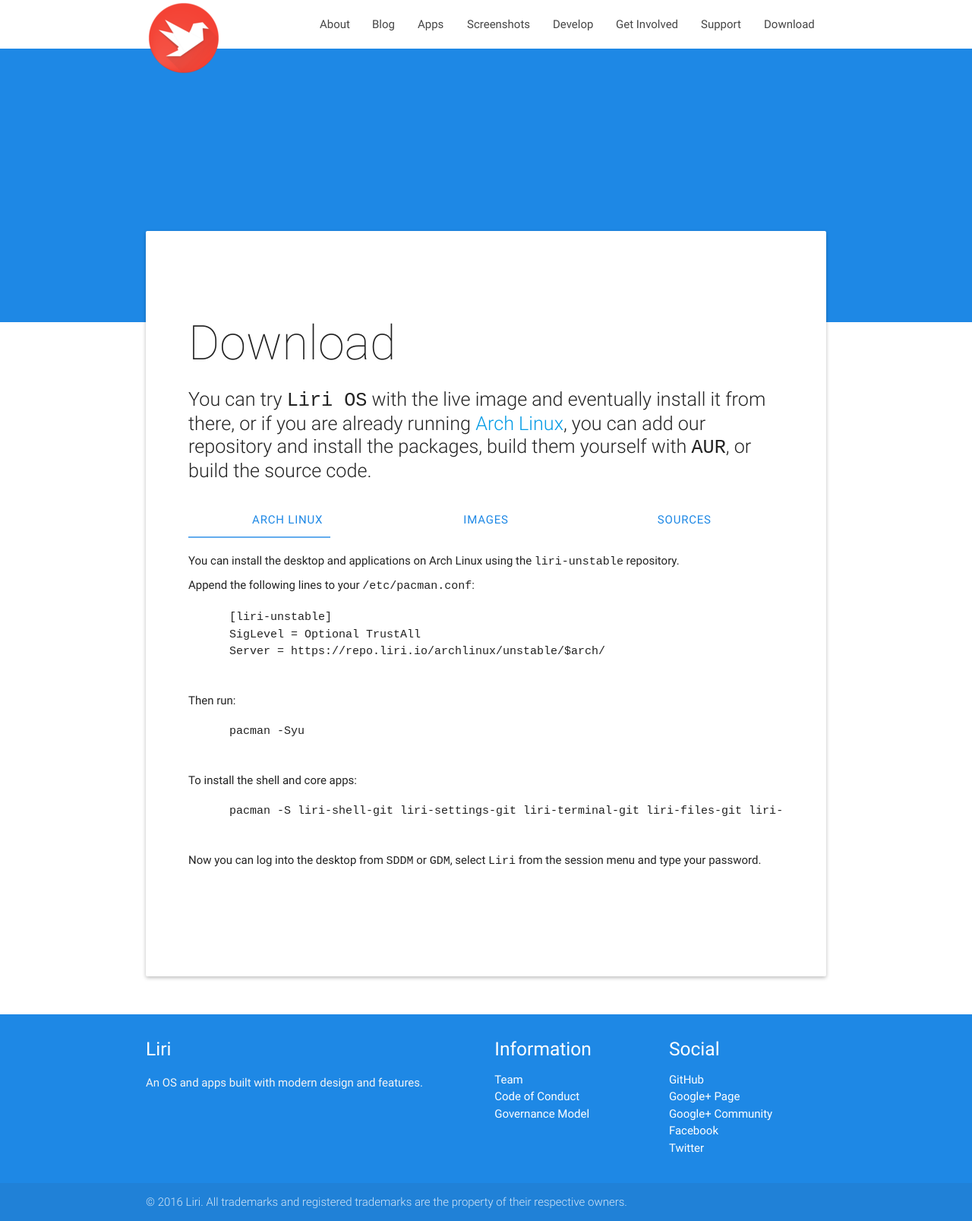
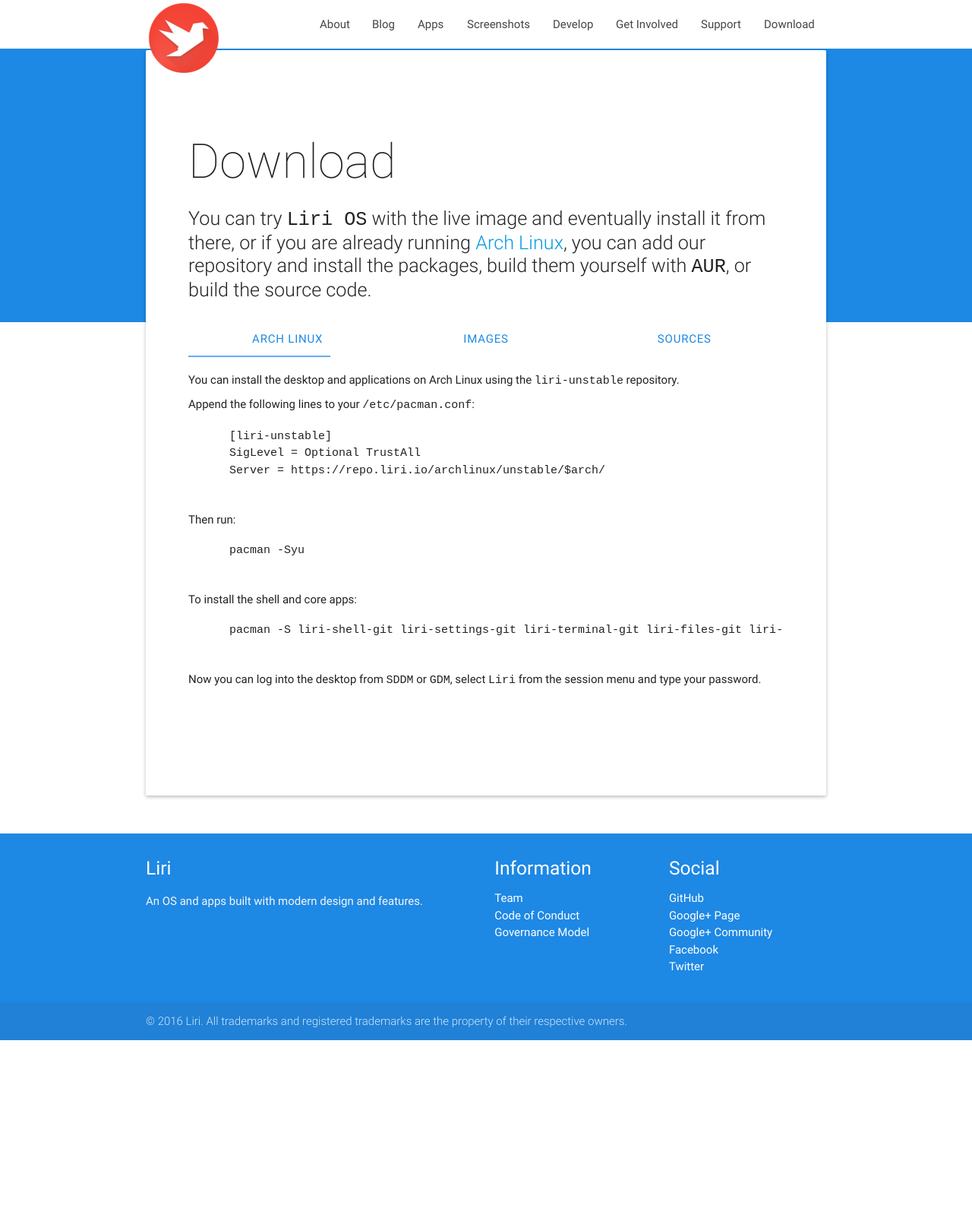
Before and after one commit to lirios/lirios.github.io, a Jekyll site: the page built from download.html, in a window 1280 px wide. Shown: the whole page at 76% size. Built offline with Jekyll 4.4.1, drawn with Linux system fonts in a browser that asks for light colours; nearby versions of some CDN libraries; a script that is not in the unit is left out; after the commit the page ends 1369 px from its top, so only the background shows below that.

Commit message:
Less top margin for the onepage layout

```diff
--- a/css/main.scss
+++ b/css/main.scss
@@ -82,7 +82,7 @@
   border-radius: 2px;
   overflow: hidden;
   z-index: 9;
-  margin-top: -120px;
+  margin-top: -40%;
   margin-bottom: 50px;
 
   article {
```
